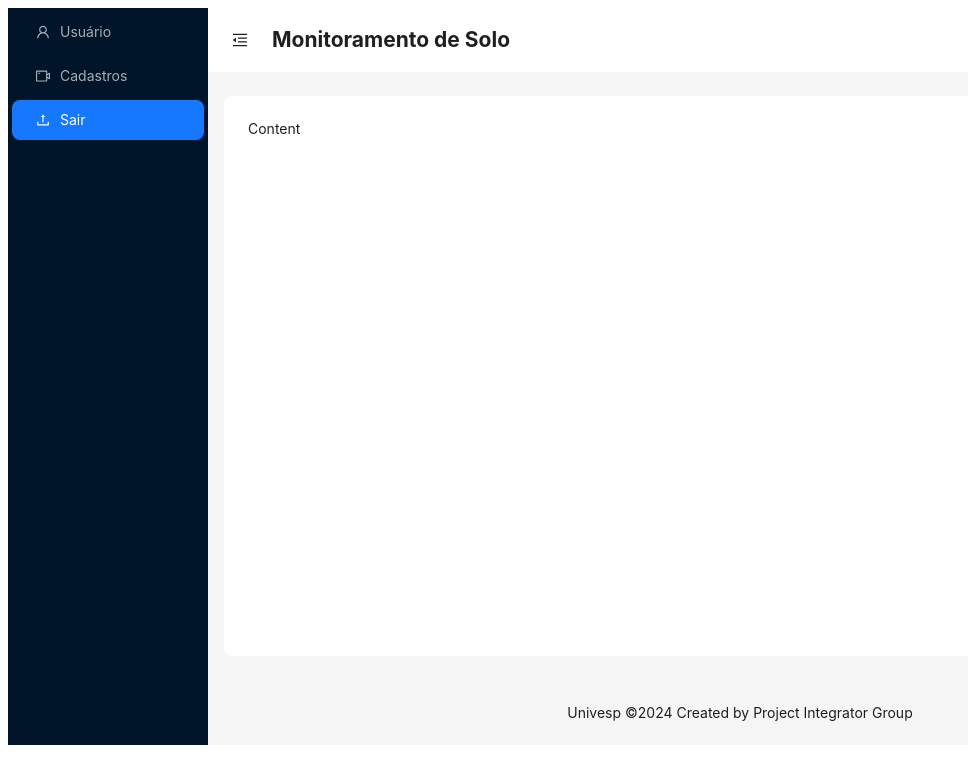
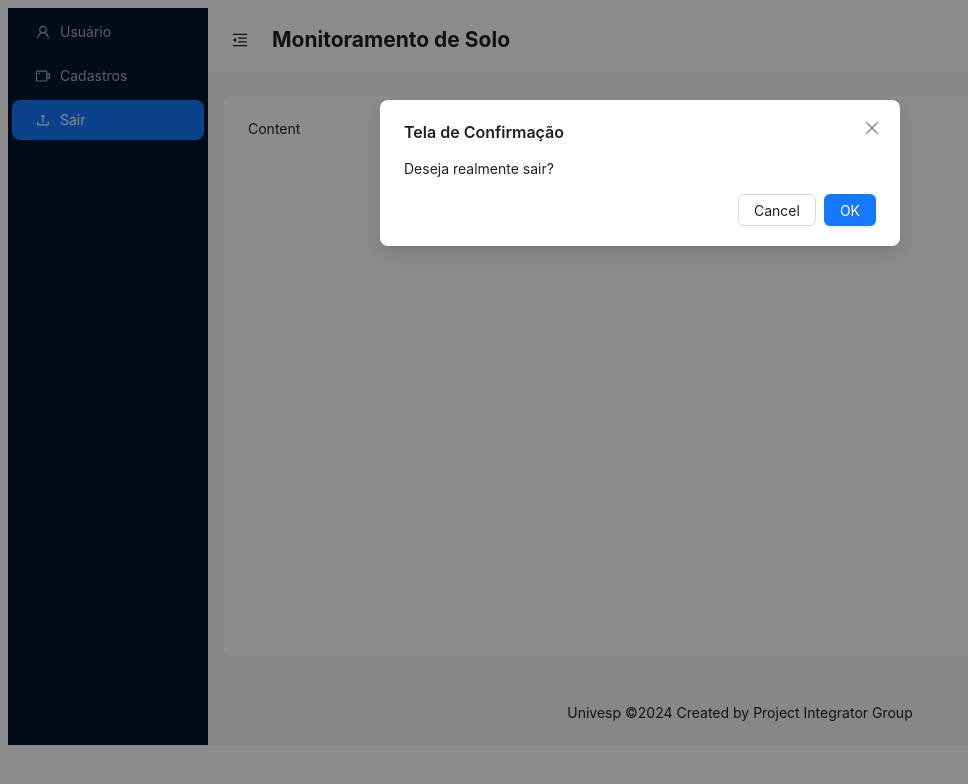
Before and after one commit to HenriqueCurti/Monitor_de_Solo, a React (Vite) app in the folder frontend/: page / in a window 1280 px wide. Both pictures are taken after a click on the item "Sair". Shown: the top 784 px of the page, without its empty margins (0-968 px from the left). Built offline with nearby package versions, Linux system fonts and the light colour scheme.

Commit message:
Add modal component logout

```diff
--- a/frontend/src/App.jsx
+++ b/frontend/src/App.jsx
@@ -1,4 +1,4 @@
-import React, { useState } from 'react';
+import React, { useDebugValue, useState } from 'react';
 import {
   MenuFoldOutlined,
   MenuUnfoldOutlined,
@@ -9,13 +9,8 @@ import {
 import LoginPage from './components/LoginPage';
 import LogoutPage from './components/LogoutPage';
 
-import { Layout, Menu, Button, theme } from 'antd';
+import { Layout, Menu, Button, theme, Modal } from 'antd';
 const { Header, Sider, Content, Footer } = Layout;
-
-const handleLogout = () => {
-   (<LogoutPage/>)
-}
-
 
 const App = () => {
   const [collapsed, setCollapsed] = useState(false);
@@ -23,11 +18,28 @@ const App = () => {
   const [email, setEmail]     = useState('');
   const [pass, setPass]       = useState('');
 
+  const [isModalOpen, setIsModalOpen] = useState(false);
+
   const {
     token: { colorBgContainer, borderRadiusLG },
   } = theme.useToken();
+
+  const showModal = () => {
+    setIsModalOpen(true);
+  };
+
+  const handleSair = (user) => {
+    SetUsuario(user)
+  }
+
   return (
     <>
+      {isModalOpen && (
+        <LogoutPage
+          isModalOpen={isModalOpen}
+          setIsModalOpen={setIsModalOpen}
+          handleSair={handleSair}/>
+      )}
       {usuario &&(
         <Layout>
         <Sider trigger={null} collapsible collapsed={collapsed}>
@@ -35,26 +47,31 @@ const App = () => {
           <Menu
             theme="dark"
             mode="inline"
-            defaultSelectedKeys={['1']}
+            defaultSelectedKeys={['user']}
+            onClick={(value) =>{
+              if(value.key === 'sair'){
+                showModal()
+              };
+            }}
             items={[
               {
-                key: '1',
+                key: 'user',
                 icon: <UserOutlined />,
                 label: 'Usuário',
               },
               {
-                key: '2',
+                key: 'cadastro',
                 icon: <VideoCameraOutlined />,
                 label: 'Cadastros',
               },
               {
-                key: '3',
+                key: 'sair',
                 icon: <UploadOutlined />,
-                label: 'Sair',
-                onClick: handleLogout()
+                label: 'Sair'
               },
             ]}
           />
+
         </Sider>
         <Layout>
           <Header
--- a/frontend/src/components/LogoutPage.jsx
+++ b/frontend/src/components/LogoutPage.jsx
@@ -1,26 +1,18 @@
 import React, { useState } from 'react';
 import { Button, Modal } from 'antd';
 
-const LogoutPage = () => {
-  const [isModalOpen, setIsModalOpen] = useState(false);
-  const showModal = () => {
-    setIsModalOpen(true);
-  };
+const LogoutPage = ( {isModalOpen, setIsModalOpen, handleSair}) => {
   const handleOk = () => {
     setIsModalOpen(false);
+    handleSair('');
   };
   const handleCancel = () => {
     setIsModalOpen(false);
   };
   return (
     <>
-      <Button type="primary" onClick={showModal}>
-        Open Modal
-      </Button>
-      <Modal title="Basic Modal" open={isModalOpen} onOk={handleOk} onCancel={handleCancel}>
-        <p>Some contents...</p>
-        <p>Some contents...</p>
-        <p>Some contents...</p>
+      <Modal title="Tela de Confirmação" open={isModalOpen} onOk={handleOk} onCancel={handleCancel}>
+        <p>Deseja realmente sair?</p>
       </Modal>
     </>
   );
```
